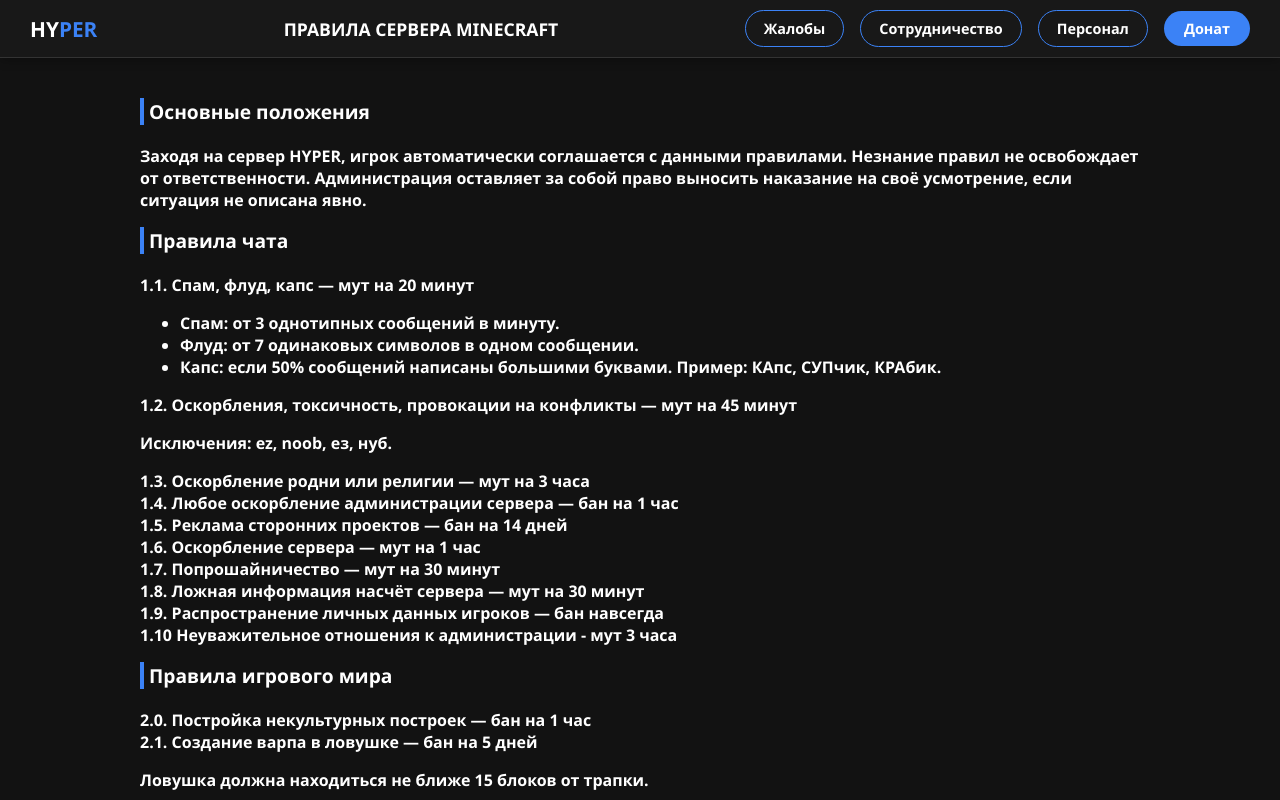
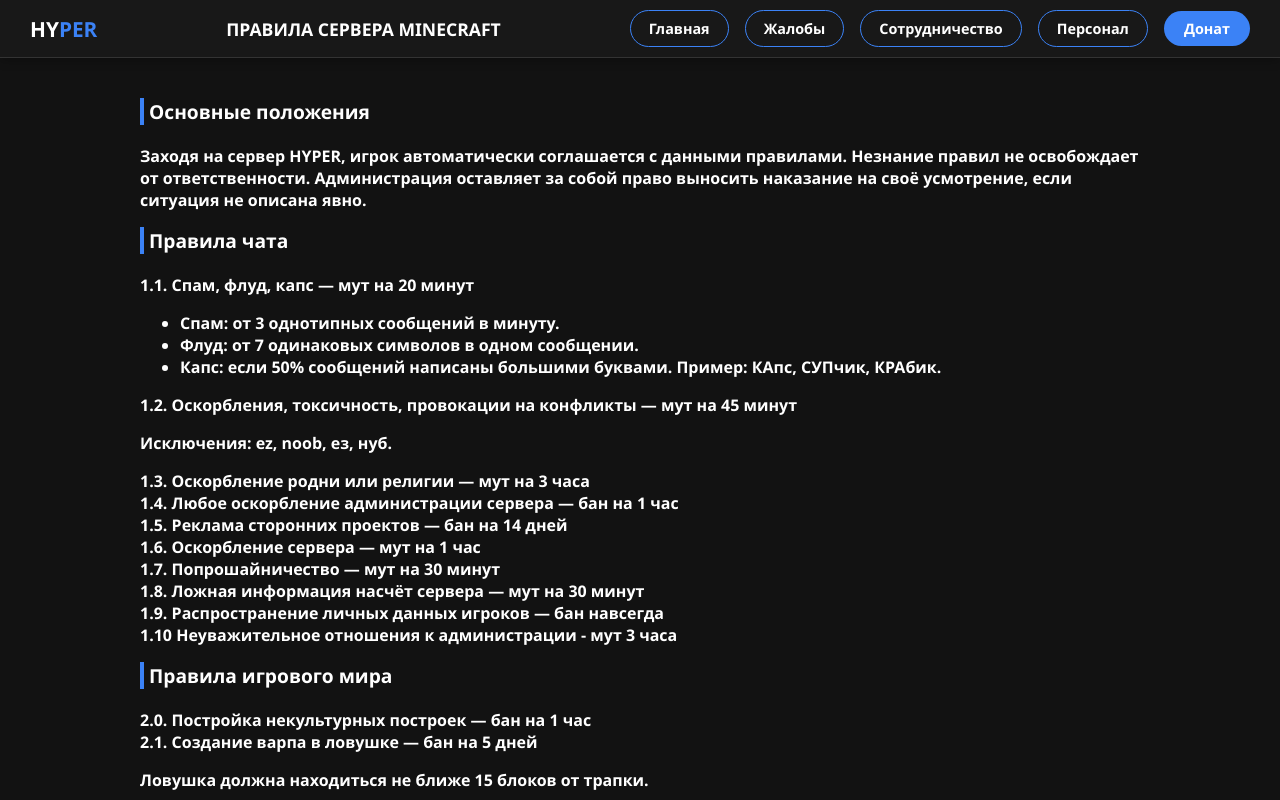
Before and after one commit to mc-hyper/rules, a plain HTML site: page index.html in a window 1280 px wide. Shown: the top 800 px of the page. Drawn offline with Linux system fonts and the light colour scheme.

Commit message:
Update index.html

```diff
--- a/index.html
+++ b/index.html
@@ -13,6 +13,7 @@
     <div class="logo">HY<span>PER</span></div>
     <div class="nav-center">Правила сервера Minecraft</div>
     <div class="nav-right">
+      <a href="https://mc-hyper.github.io/main/" class="btn-nav">Главная</a>
       <a href="https://mc-hyper.github.io/complaints/" class="btn-nav">Жалобы</a>
       <a href="https://mc-hyper.github.io/cooperation/?" class="btn-nav">Сотрудничество</a>
       <a href="https://mc-hyper.github.io/admins/" class="btn-nav">Персонал</a>
```
